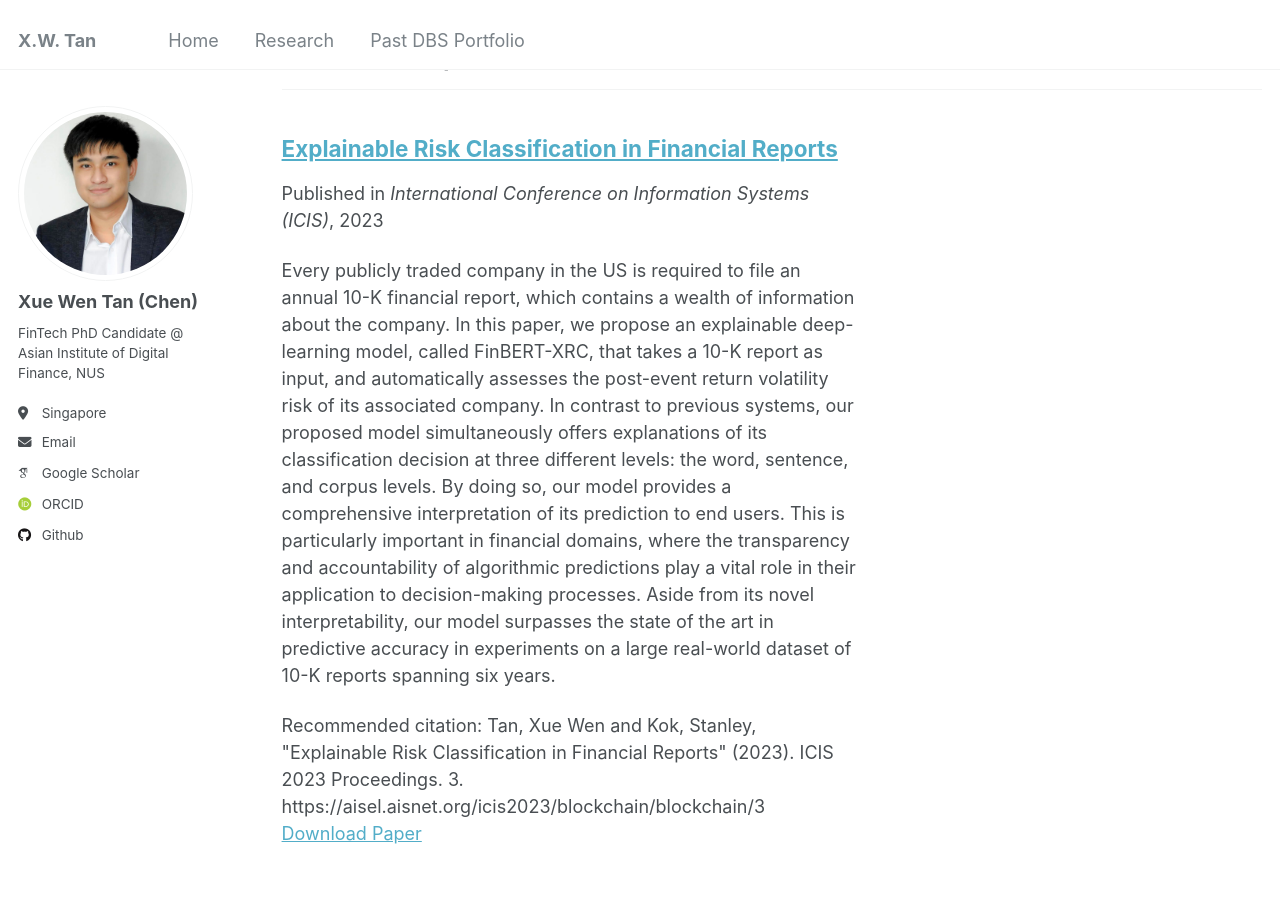
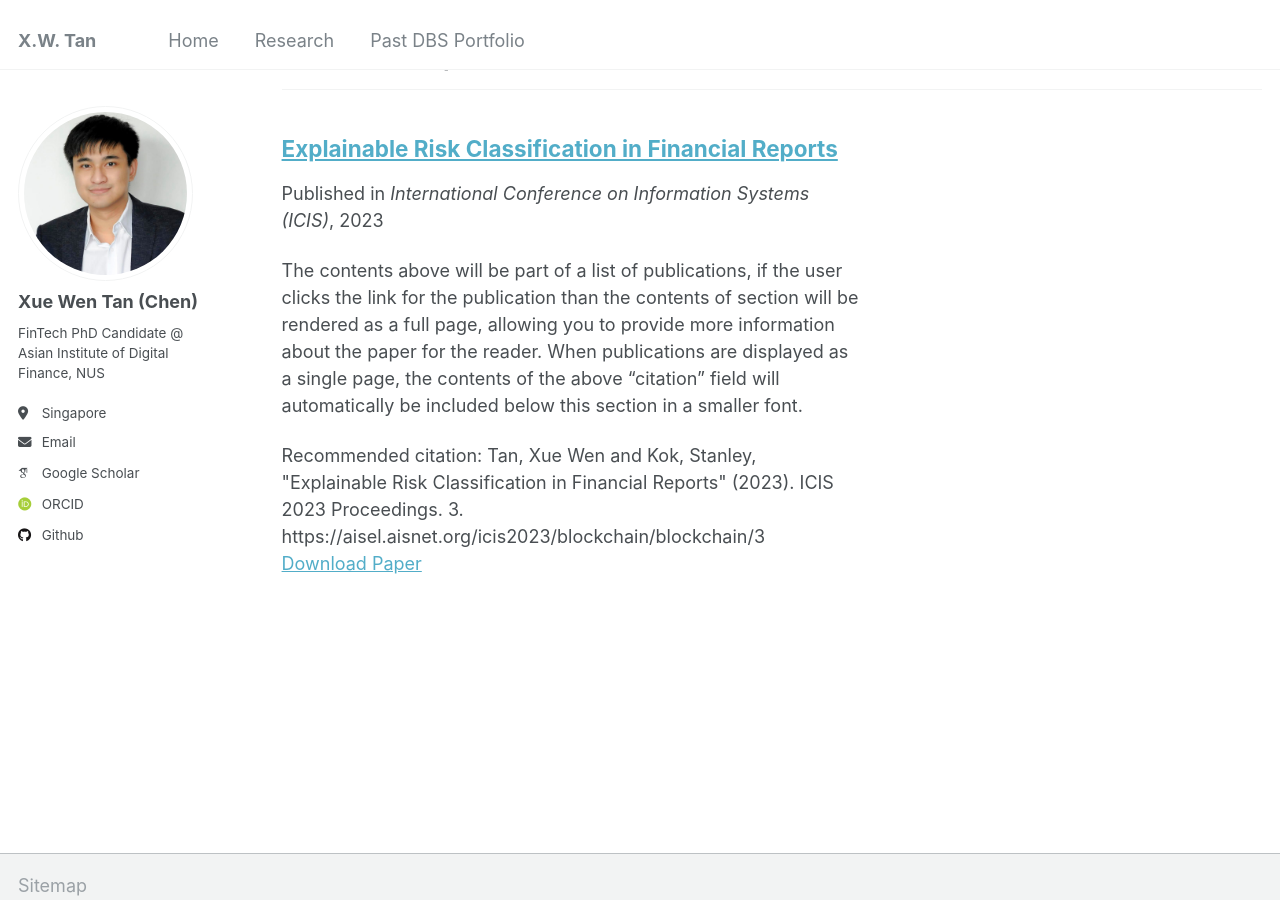
Before and after one commit to Chen-XueWen/Chen-XueWen.github.io, a Jekyll site: the page built from _pages/publications.html, in a window 1280 px wide and 900 px high, scrolled down 1164 px. Built offline with Jekyll 4.4.1, drawn with Linux system fonts in a browser that asks for light colours; some web fonts are replaced.

Commit message:
Update 2024-02-17-paper-title-number-4.md

```diff
--- a/_publications/2024-02-17-paper-title-number-4.md
+++ b/_publications/2024-02-17-paper-title-number-4.md
@@ -3,7 +3,7 @@ title: "Explainable Risk Classification in Financial Reports"
 collection: publications
 category: conferences
 permalink: /publication/2024-02-17-paper-title-number-4
-excerpt: 'Every publicly traded company in the US is required to file an annual 10-K financial report, which contains a wealth of information about the company. In this paper, we propose an explainable deep-learning model, called FinBERT-XRC, that takes a 10-K report as input, and automatically assesses the post-event return volatility risk of its associated company. In contrast to previous systems, our proposed model simultaneously offers explanations of its classification decision at three different levels: the word, sentence, and corpus levels. By doing so, our model provides a comprehensive interpretation of its prediction to end users. This is particularly important in financial domains, where the transparency and accountability of algorithmic predictions play a vital role in their application to decision-making processes. Aside from its novel interpretability, our model surpasses the state of the art in predictive accuracy in experiments on a large real-world dataset of 10-K reports spanning six years.'
+excerpt: #excerpt
 date: 2023-09-27
 venue: 'International Conference on Information Systems (ICIS)'
 paperurl: 'https://arxiv.org/abs/2405.01881'
```
